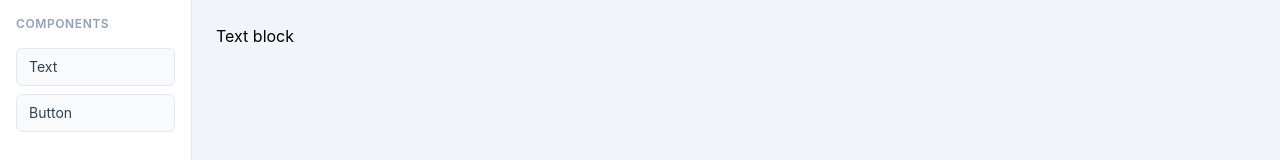
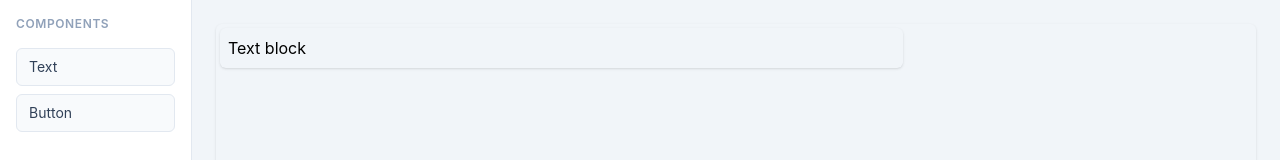
Before and after one commit to rednil-rab/no-code-page-builder, a React (Vite) app: page / in a window 1280 px wide. Both pictures are taken after a click on the button "Text". Shown: the top 160 px of the page. Built offline with nearby package versions, Linux system fonts and the light colour scheme.

Commit message:
feaat: add dnd-kit to project

```diff
--- a/package.json
+++ b/package.json
@@ -10,6 +10,9 @@
     "preview": "vite preview"
   },
   "dependencies": {
+    "@dnd-kit/core": "^6.3.1",
+    "@dnd-kit/sortable": "^10.0.0",
+    "@dnd-kit/utilities": "^3.2.2",
     "clsx": "^2.1.1",
     "react": "^19.2.4",
     "react-dom": "^19.2.4",
--- a/src/App.tsx
+++ b/src/App.tsx
@@ -1,12 +1,15 @@
 import { Canvas } from "./builder/canvas/Canvas";
+import { BuilderDndContext } from "./builder/dnd/BuilderDndContext";
 import { Palette } from "./builder/palette/Palette";
 
 function App() {
   return (
-    <div className="flex h-screen">
-      <Palette />
-      <Canvas />
-    </div>
+    <BuilderDndContext>
+      <div className="flex h-screen">
+        <Palette />
+        <Canvas />
+      </div>
+    </BuilderDndContext>
   );
 }
 
--- a/src/builder/canvas/Canvas.tsx
+++ b/src/builder/canvas/Canvas.tsx
@@ -1,12 +1,16 @@
+import { useDroppable } from "@dnd-kit/core";
+
 import { RenderNode } from "../renderer/renderNode";
 import { useBuilderStore } from "../store/useBuilderStore";
 
 export function Canvas() {
   const tree = useBuilderStore((s) => s.tree);
   const setSelectedNode = useBuilderStore((s) => s.setSelectedNode);
+  const { setNodeRef } = useDroppable({ id: "canvas-root" });
 
   return (
     <div
+      ref={setNodeRef}
       className="flex-1 min-h-screen p-6 bg-slate-100 relative"
       onClick={() => setSelectedNode(null)}
     >
--- /dev/null
+++ b/src/builder/dnd/BuilderDndContext.tsx
@@ -0,0 +1,79 @@
+import {
+  DndContext,
+  DragOverlay,
+  PointerSensor,
+  useSensor,
+  useSensors,
+  type DragEndEvent,
+  type DragStartEvent,
+} from "@dnd-kit/core";
+import { type ReactNode, useState } from "react";
+import { useBuilderStore } from "../store/useBuilderStore";
+import type { BuilderNode, NodeType } from "../types";
+
+function findParentId(nodeId: string, node: BuilderNode): string | null {
+  for (const child of node.children) {
+    if (child.id === nodeId) return node.id;
+    const found = findParentId(nodeId, child);
+    if (found) return found;
+  }
+  return null;
+}
+
+export function BuilderDndContext({ children }: { children: ReactNode }) {
+  const tree = useBuilderStore((s) => s.tree);
+  const addNode = useBuilderStore((s) => s.addNode);
+  const reorderNodes = useBuilderStore((s) => s.reorderNodes);
+  const [activeLabel, setActiveLabel] = useState<string | null>(null);
+
+  const sensors = useSensors(
+    useSensor(PointerSensor, { activationConstraint: { distance: 8 } })
+  );
+
+  const handleDragStart = (event: DragStartEvent) => {
+    const data = event.active.data.current;
+    if (data?.source === "palette") setActiveLabel(data.label as string);
+  };
+
+  const handleDragEnd = (event: DragEndEvent) => {
+    const { active, over } = event;
+    setActiveLabel(null);
+    if (!over) return;
+
+    const data = active.data.current as {
+      source: "palette" | "canvas";
+      label?: string;
+      nodeType?: NodeType;
+      defaultProps?: Record<string, string | number | boolean>;
+      nodeId?: string;
+    };
+
+    if (data.source === "palette" && data.nodeType) {
+      addNode("root", {
+        id: crypto.randomUUID(),
+        type: data.nodeType,
+        props: data.defaultProps ?? {},
+        children: [],
+        indexMap: {},
+      });
+    } else if (data.source === "canvas" && data.nodeId) {
+      const overId = over.id as string;
+      if (data.nodeId === overId) return;
+      const parentId = findParentId(data.nodeId, tree);
+      if (parentId) reorderNodes(parentId, data.nodeId, overId);
+    }
+  };
+
+  return (
+    <DndContext sensors={sensors} onDragStart={handleDragStart} onDragEnd={handleDragEnd}>
+      {children}
+      <DragOverlay>
+        {activeLabel && (
+          <div className="px-3 py-2 rounded-md text-sm bg-white border border-blue-400 shadow-lg opacity-80 cursor-grabbing">
+            {activeLabel}
+          </div>
+        )}
+      </DragOverlay>
+    </DndContext>
+  );
+}
--- a/src/builder/palette/Palette.tsx
+++ b/src/builder/palette/Palette.tsx
@@ -1,3 +1,5 @@
+import { useDraggable } from "@dnd-kit/core";
+
 import { cn } from "../../lib/cn";
 import { useBuilderStore } from "../store/useBuilderStore";
 import type { BuilderNode, NodeType } from "../types";
@@ -7,9 +9,8 @@ const NODE_TYPES: {
   label: string;
   defaultProps: Record<string, string | number | boolean>;
 }[] = [
-  // { type: "container", label: "Container", defaultProps: {} },
-  { type: "text", label: "Text", defaultProps: { text: "Text block", span: 'col-span-2', padding: 'p-2', height: 'h-10' } },
-  { type: "button", label: "Button", defaultProps: { label: "Click me", bg: 'bg-blue', span: 'col-span-1', padding: 'p-2', height: 'h-10' } },
+  { type: "text", label: "Text", defaultProps: { text: "Text block", span: "col-span-2", padding: "p-2", height: "h-10" } },
+  { type: "button", label: "Button", defaultProps: { label: "Click me", bg: "bg-blue", span: "col-span-1", padding: "p-2", height: "h-10" } },
 ];
 
 function findNode(tree: BuilderNode, id: string): BuilderNode | null {
@@ -19,6 +20,35 @@ function findNode(tree: BuilderNode, id: string): BuilderNode | null {
     if (found) return found;
   }
   return null;
+}
+
+interface PaletteItemProps {
+  type: NodeType;
+  label: string;
+  defaultProps: Record<string, string | number | boolean>;
+  onAdd: () => void;
+}
+
+function PaletteItem({ type, label, defaultProps, onAdd }: PaletteItemProps) {
+  const { attributes, listeners, setNodeRef, isDragging } = useDraggable({
+    id: `palette-${type}`,
+    data: { source: "palette", nodeType: type, label, defaultProps },
+  });
+
+  return (
+    <button
+      ref={setNodeRef}
+      {...listeners}
+      {...attributes}
+      className={cn(
+        "text-left px-3 py-2 rounded-md text-sm text-slate-700 bg-slate-50 hover:bg-slate-100 border border-slate-200 cursor-grab",
+        isDragging && "opacity-40"
+      )}
+      onClick={onAdd}
+    >
+      {label}
+    </button>
+  );
 }
 
 export function Palette() {
@@ -32,12 +62,12 @@ export function Palette() {
       const selected = findNode(tree, selectedNodeId);
       if (selected?.type === "container") parentId = selectedNodeId;
     }
-
     addNode(parentId, {
       id: crypto.randomUUID(),
       type,
       props: defaultProps,
       children: [],
+      indexMap: {},
     });
   };
 
@@ -47,13 +77,13 @@ export function Palette() {
         Components
       </h2>
       {NODE_TYPES.map(({ type, label, defaultProps }) => (
-        <button
+        <PaletteItem
           key={type}
-          className={cn("text-left px-3 py-2 rounded-md text-sm text-slate-700 bg-slate-50 hover:bg-slate-100 border border-slate-200 cursor-pointer")}
-          onClick={() => handleAdd(type, defaultProps)}
-        >
-          {label}
-        </button>
+          type={type}
+          label={label}
+          defaultProps={defaultProps}
+          onAdd={() => handleAdd(type, defaultProps)}
+        />
       ))}
     </aside>
   );
--- a/src/builder/renderer/renderNode.tsx
+++ b/src/builder/renderer/renderNode.tsx
@@ -1,3 +1,5 @@
+import { rectSortingStrategy, SortableContext, useSortable } from "@dnd-kit/sortable";
+import { CSS } from "@dnd-kit/utilities";
 import React, { useState } from "react";
 
 import { cn } from "../../lib/cn";
@@ -38,8 +40,9 @@ const TextNode: React.FC<{ node: BuilderNode; selectedClass: string; onClick: (e
       />
     );
   }
+
   return (
-    <p className={selectedClass} onClick={onClick} onDoubleClick={handleDoubleClick}>
+    <p className={cn(selectedClass, "user-select-none")} onClick={onClick} onDoubleClick={handleDoubleClick}>
       {(node.props.text as string) ?? "Text"}
     </p>
   );
@@ -49,30 +52,55 @@ export function RenderNode({ node }: Props) {
   const selectedNodeId = useBuilderStore((s) => s.selectedNodeId);
   const setSelectedNode = useBuilderStore((s) => s.setSelectedNode);
 
+  const { setNodeRef, attributes, listeners, transform, transition, isDragging } = useSortable({
+    id: node.id,
+    data: { source: "canvas", nodeId: node.id },
+    disabled: node.type === "container",
+  });
+
+  const sortableStyle: React.CSSProperties = {
+    transform: CSS.Transform.toString(transform),
+    transition,
+    opacity: isDragging ? 0.4 : 1,
+  };
+
   const isSelected = selectedNodeId === node.id;
-  const selectedClass = cn(isSelected && "outline-2 outline-blue-500 outline-offset-2");
+  const selectedClass = cn(isSelected && "border border-blue-500", "rounded-md p-1 shadow-sm");
 
   const handleClick = (e: React.MouseEvent) => {
     e.stopPropagation();
     setSelectedNode(node.id);
   };
 
+  const { span, padding, height, bg } = node.props;
+
   switch (node.type) {
     case "container":
       return (
-        <div className={selectedClass} onClick={handleClick}>
-          {node.children.map((child) => (
-            <RenderNode key={child.id} node={child} />
-          ))}
+        <div className={cn(selectedClass, "grid grid-cols-3 gap-4 row-end row-start min-h-screen")} onClick={handleClick}>
+          <SortableContext items={node.children.map((c) => c.id)} strategy={rectSortingStrategy}>
+            {node.children.map((child) => (
+              <RenderNode key={child.id} node={child} />
+            ))}
+          </SortableContext>
         </div>
       );
     case "text":
       return (
-        <TextNode node={node} selectedClass={selectedClass} onClick={handleClick} />
+        <div ref={setNodeRef} style={sortableStyle} {...attributes} {...listeners} className={cn(span as string)}>
+          <TextNode node={node} selectedClass={cn(selectedClass, padding, height, bg)} onClick={handleClick} />
+        </div>
       );
     case "button":
       return (
-        <button className={selectedClass} onClick={handleClick}>
+        <button
+          ref={setNodeRef}
+          style={sortableStyle}
+          {...attributes}
+          {...listeners}
+          className={cn(selectedClass, span, padding, height, bg)}
+          onClick={handleClick}
+        >
           {(node.props.label as string) ?? "Button"}
         </button>
       );
--- a/src/builder/store/useBuilderStore.ts
+++ b/src/builder/store/useBuilderStore.ts
@@ -11,6 +11,7 @@ interface BuilderState {
   addNode: (parentId: string, node: BuilderNode) => void;
   updateNode: (id: string, props: Record<string, string | number | boolean>) => void;
   deleteNode: (id: string) => void;
+  reorderNodes: (parentId: string, activeId: string, overId: string) => void;
 }
 
 const initialTree: BuilderNode = {
@@ -18,6 +19,7 @@ const initialTree: BuilderNode = {
   type: "container",
   props: {},
   children: [],
+  indexMap: {},
 };
 
 export const useBuilderStore = create<BuilderState>((set, get) => ({
@@ -32,6 +34,7 @@ export const useBuilderStore = create<BuilderState>((set, get) => ({
         return {
           ...node,
           children: [...node.children, newNode],
+          indexMap: { ...node.indexMap, [newNode.id]: node.children.length },
         };
       }
       return {
@@ -79,4 +82,20 @@ export const useBuilderStore = create<BuilderState>((set, get) => ({
       selectedNodeId: null,
     });
   },
+
+  reorderNodes: (parentId, activeId, overId) => {
+    const reorder = (node: BuilderNode): BuilderNode => {
+      if (node.id === parentId) {
+        const children = [...node.children];
+        const fromIndex = children.findIndex((c) => c.id === activeId);
+        const toIndex = children.findIndex((c) => c.id === overId);
+        if (fromIndex === -1 || toIndex === -1) return node;
+        const [moved] = children.splice(fromIndex, 1);
+        children.splice(toIndex, 0, moved);
+        return { ...node, children };
+      }
+      return { ...node, children: node.children.map(reorder) };
+    };
+    set({ tree: reorder(get().tree) });
+  },
 }));
--- a/src/builder/types.ts
+++ b/src/builder/types.ts
@@ -5,4 +5,5 @@ export interface BuilderNode {
   type: NodeType;
   props: Record<string, string | number | boolean>;
   children: BuilderNode[];
+  indexMap: Record<string, number>;
 }
```
Also changed, not shown: 1 other file (tests, documents, lock files or other folders).
